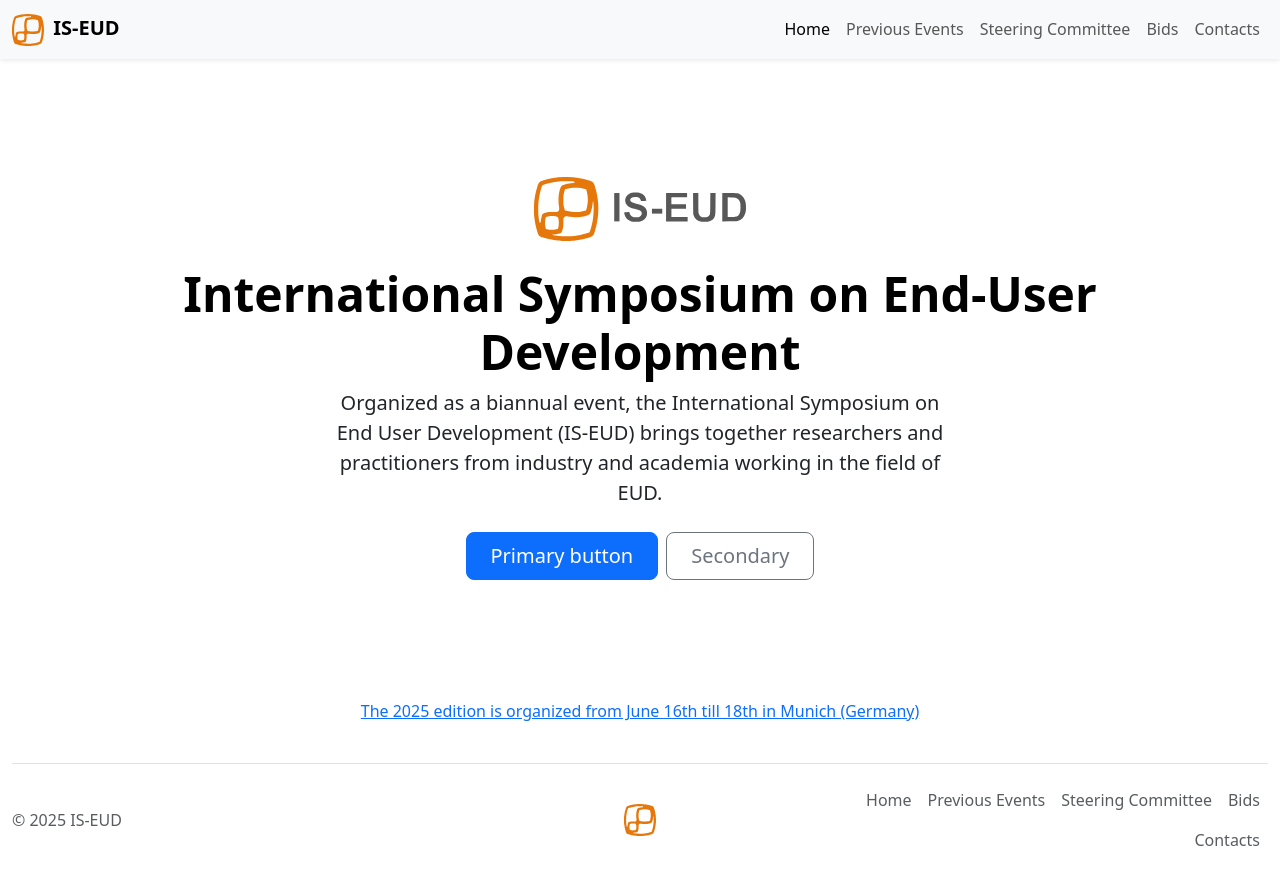
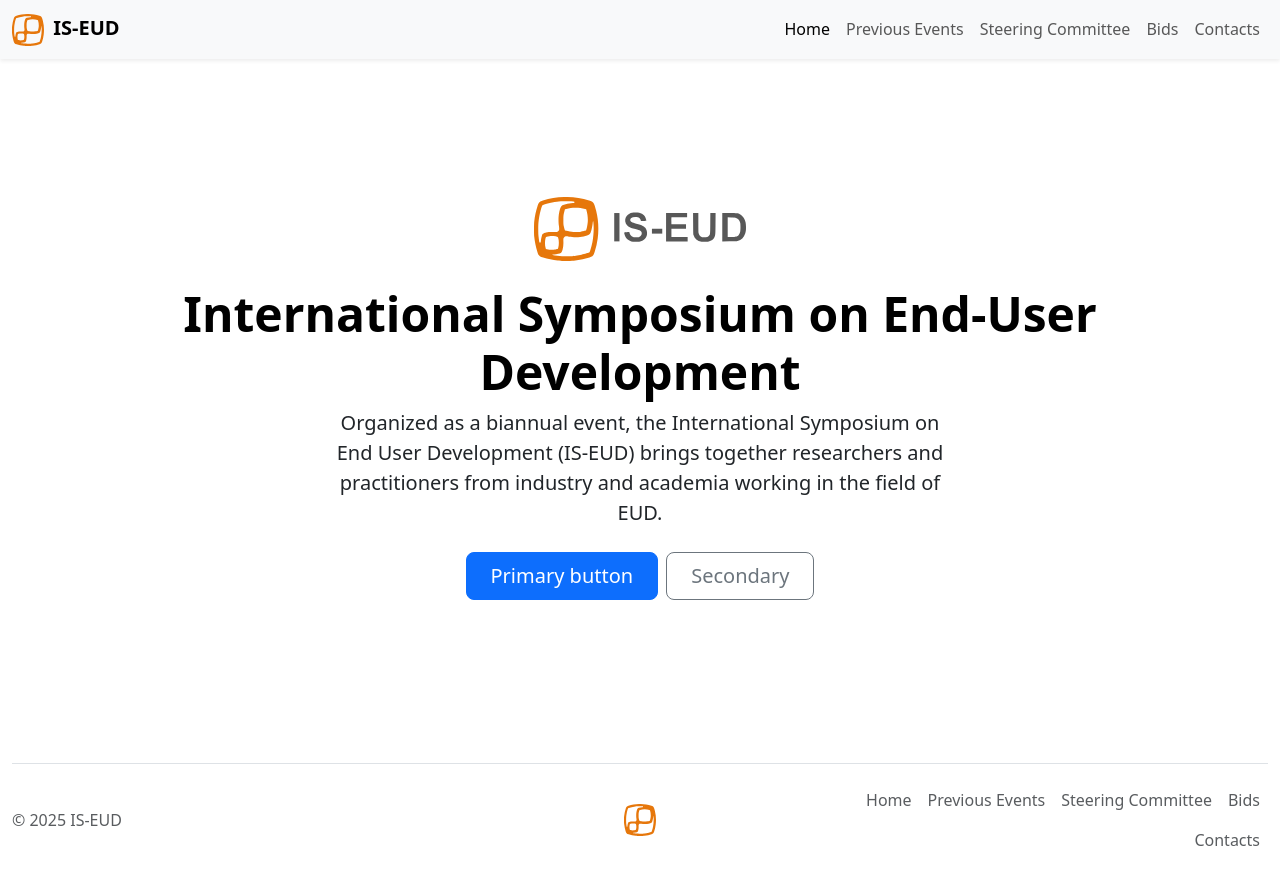
Before and after one commit to IS-EUD/is-eud.github.io, a Jekyll site: the page built from index.html, in a window 1280 px wide. Shown: the top 885 px of the page. Built offline with Jekyll 4.4.1, drawn with Linux system fonts in a browser that asks for light colours; a style sheet for code colours, icons or effects is not loaded.

Commit message:
Remove useless info from homepage

```diff
--- a/index.html
+++ b/index.html
@@ -28,8 +28,3 @@ body_class: min-vh-100 d-flex flex-column
 		</div>
 	</div>
 </div>
-
-<p class="text-center">
-	<a href="https://iseud2025.ubicomp.net/" target="_self">The 2025 edition is organized from June 16th till 18th in Munich (Germany)
-	</a>
-</p>
```
